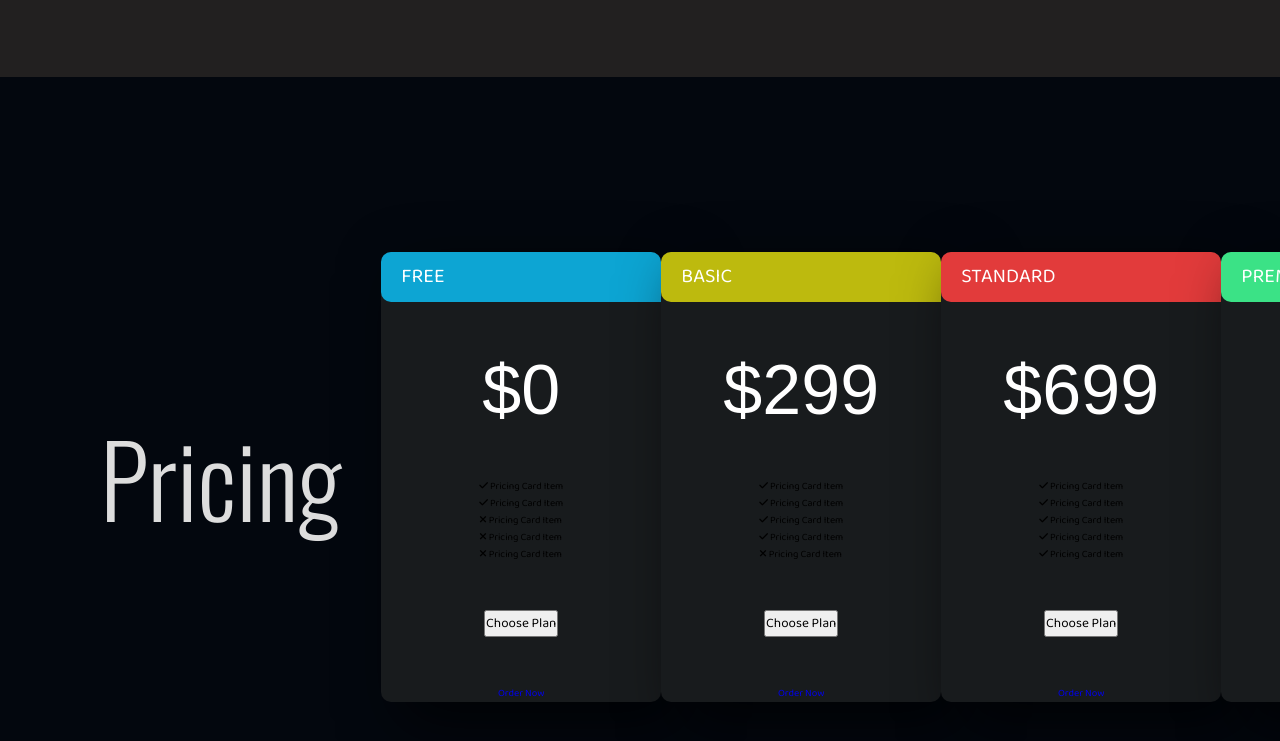
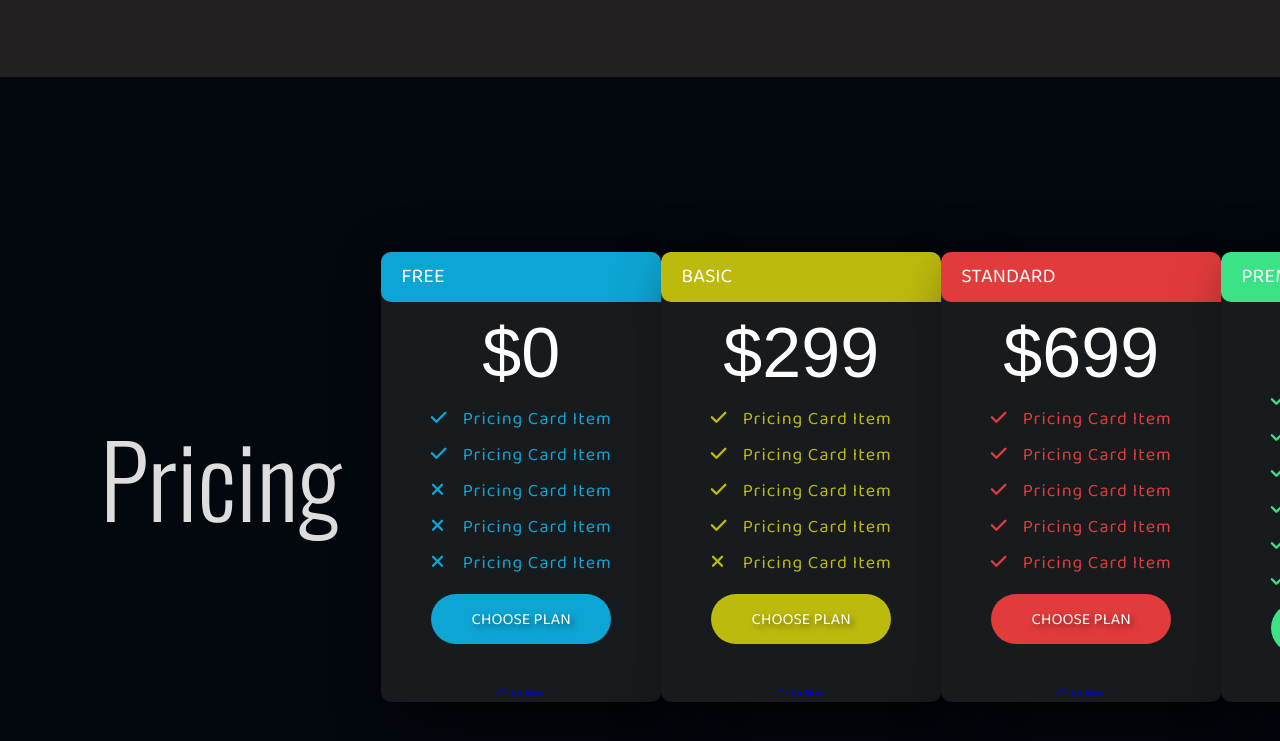
Before and after one commit to Kimmueses/Business_Agency, a plain HTML site: page index.html in a window 1280 px wide. Shown: the part 1523-2264 px from the top of the page. Drawn offline with nearby package versions, Linux system fonts and the light colour scheme; a web font is replaced by a local one.

Commit message:
Styles front of pricing cards & btns

```diff
--- a/style.css
+++ b/style.css
@@ -477,4 +477,65 @@ html {
   font-weight: 300;
   color: #fff;
 }
+
+.pricing-card-list li {
+  margin-bottom: .5rem;
+}
+
+.list-free li {
+  color: #0da5d3;
+}
+
+.list-basic li {
+  color: #bdba0e;
+}
+
+.list-standard li {
+  color: #e23b3b;
+}
+
+.list-premium li {
+  color: #3be286;
+}
+
+.pricing-card-list i {
+  font-size: 1.8rem;
+  width: 3rem;
+}
+
+.pricing-card-list span {
+  font-size: 1.8rem;
+  font-weight: 300;
+  letter-spacing: .1rem;
+}
+
+.pricing-card-btn {
+  width: 18rem;
+  height: 5rem;
+  margin-bottom: 3rem;
+  border-radius: 3rem;
+  border: none;
+  font-size: 1.6rem;
+  text-transform: uppercase;
+  color: #fff;
+  text-shadow: .3rem .3rem .6rem rgba(0, 0, 0, 0.5);
+}
+
+.btn-free {
+  background-color: #0da5d3;
+}
+
+.btn-basic {
+  background-color: #bdba0e;
+
+}
+
+.btn-standard {
+  background-color: #e23b3b;
+
+}
+
+.btn-premium {
+  background-color: #3be286;
+}
 /* End of Section 3 */
```
